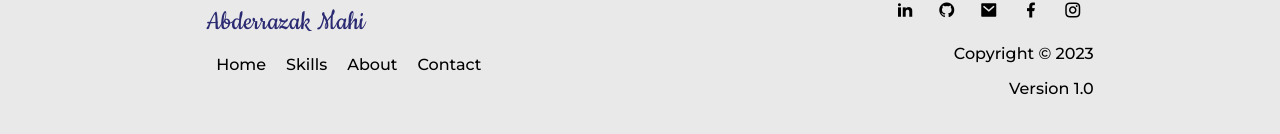
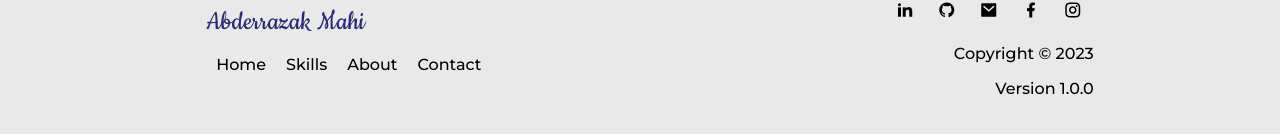
Before and after one commit to abderrazakmahiii/myportfolio, a React (Create React App) app: page / in a window 1280 px wide. Shown: the part 3964-4098 px from the top of the page. Built offline with nearby package versions, Linux system fonts and the light colour scheme.

Commit message:
footer update version to 1.0.0

```diff
--- a/src/Components/footer.jsx
+++ b/src/Components/footer.jsx
@@ -22,7 +22,7 @@ export default function Footer () {
                     )}
                 </ul>
                 <p>Copyright © {new Date().getFullYear()}</p>
-                <p>Version 1.0</p>
+                <p>Version 1.0.0</p>
             </div>
     </div>
     )
```
